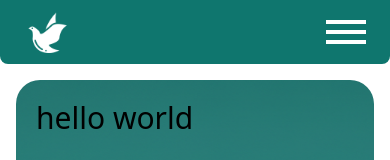
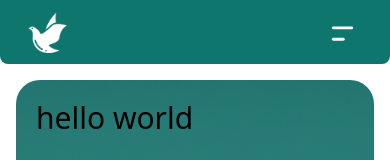
Before and after one commit to Sudharsan-R23/Pet-Adoption, a React (Vite) app: page / in a window 390 px wide. Shown: the top 160 px of the page. Built offline with nearby package versions, Linux system fonts and the light colour scheme.

Commit message:
!fix: Refacter

```diff
--- a/src/Components/NavBar.jsx
+++ b/src/Components/NavBar.jsx
@@ -60,13 +60,22 @@ export default function NavBar() {
             CONTACT
           </Link>
         </div>
-        <button
-          onClick={() => setMenuOpen(!menuOpen)}
-          className={`${styles.nav} sm:hidden`}
-          aria-label="Toggle Menu"
-        >
-          <span className={`${menuOpen ? styles.open : ''}`} />
-        </button>
+         <div onClick={() => { setMenuOpen(!menuOpen) }} className={`${styles.nav} hidden max-sm:flex`}>
+          <input type="checkbox" className={styles.checkbox} />
+
+          <svg className={styles.icon} viewBox="0 0 100 56">
+            <use href="#menu" className={styles.line1} />
+            <use href="#menu" className={styles.line2} />
+          </svg>
+
+          <svg className={styles.hidden}>
+            <symbol viewBox="0 0 100 56" id="menu">
+              <path d="M48.33,45.6H18a14.17,14.17,0,0,1,0-28.34H78.86a17.37,17.37,0,0,1,0,34.74H42.33l-21-21.26L47.75,4" />
+            </symbol>
+          </svg>
+        </div>
+
+
       </nav>
       <aside
         className={`fixed top-0 left-0 h-screen w-4/5 bg-[#0F766E]
--- a/src/Styles/NavBar.module.css
+++ b/src/Styles/NavBar.module.css
@@ -1,48 +1,59 @@
-
 .nav {
   width: 40px;
-  height: 40px;
+  height: 56px;
   position: relative;
+
+  justify-content: center;
+  align-items: center;
 }
 
-.nav span,
-.nav span::before,
-.nav span::after {
+.checkbox {
   position: absolute;
   width: 100%;
-  height: 4px;
-  background: white;
-  left: 0;
-  transition: 0.3s;
-  content: '';
+  height: 100%;
+  opacity: 0;
+
+  z-index: 10;
 }
 
-
-.nav span {
-  top: 50%;
-  transform: translateY(-50%);
+.icon {
+  fill: none;
+  stroke: white;
+  stroke-width: 7px;
+  stroke-linecap: round;
+  stroke-linejoin: round;
 }
 
-.nav span::before {
-  top: -10px;
+.line1 {
+  stroke-dashoffset: 221;
+  stroke-dasharray: 46 249;
+  transition: all .2s ease;
 }
 
-.nav span::after {
-  top: 10px;
+.checkbox:checked + .icon .line1 {
+  stroke-dashoffset: 175;
+  stroke-dasharray: 0 295;
+  opacity: 0;
 }
 
-.open {
-  background: transparent;
+.line2 {
+  animation: reverseStroke 1.2s ease-out forwards;
 }
 
-.open::before {
-  transform: rotate(45deg) translate(5px, 5px);
+.checkbox:checked + .icon .line2 {
+  animation: stroke 1.2s ease-out forwards;
 }
 
-.open::after {
-  transform: rotate(-45deg) translate(5px, -5px);
+@keyframes stroke {
+  0% { stroke-dashoffset: 295; stroke-dasharray: 25 270; }
+  100% { stroke-dashoffset: 68; stroke-dasharray: 59 236; }
 }
 
-.customCursor {
-  cursor: url('/feline-track.png'), auto;
+@keyframes reverseStroke {
+  0% { stroke-dashoffset: 68; stroke-dasharray: 59 236; }
+  100% { stroke-dashoffset: 290; stroke-dasharray: 25 270; }
 }
+
+.hidden {
+  display: none;
+}
```
